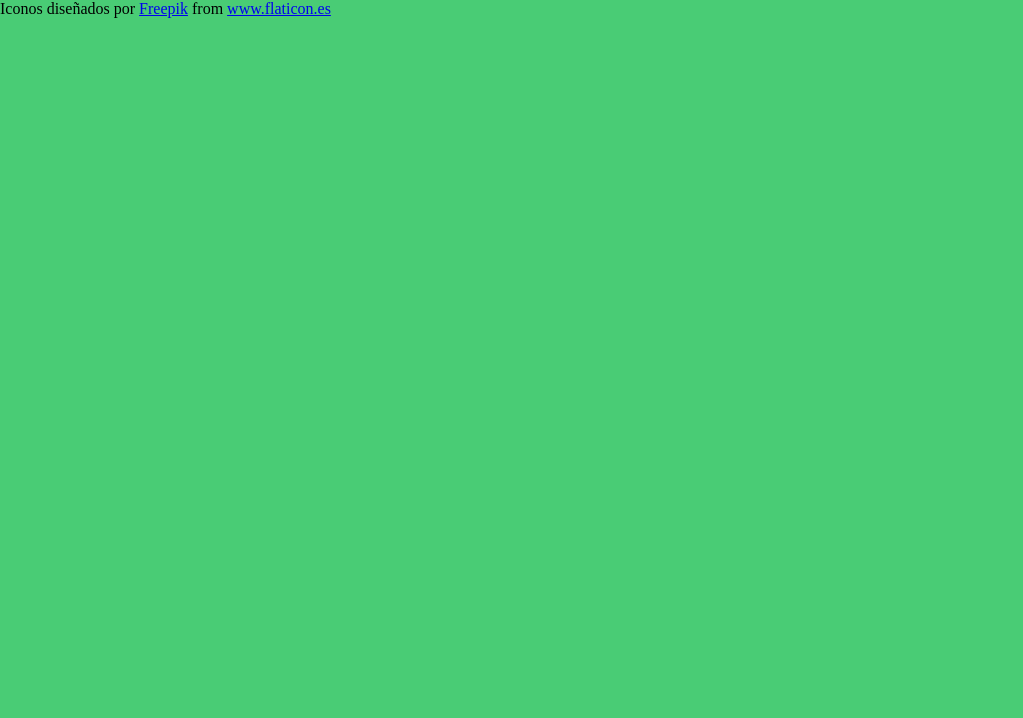
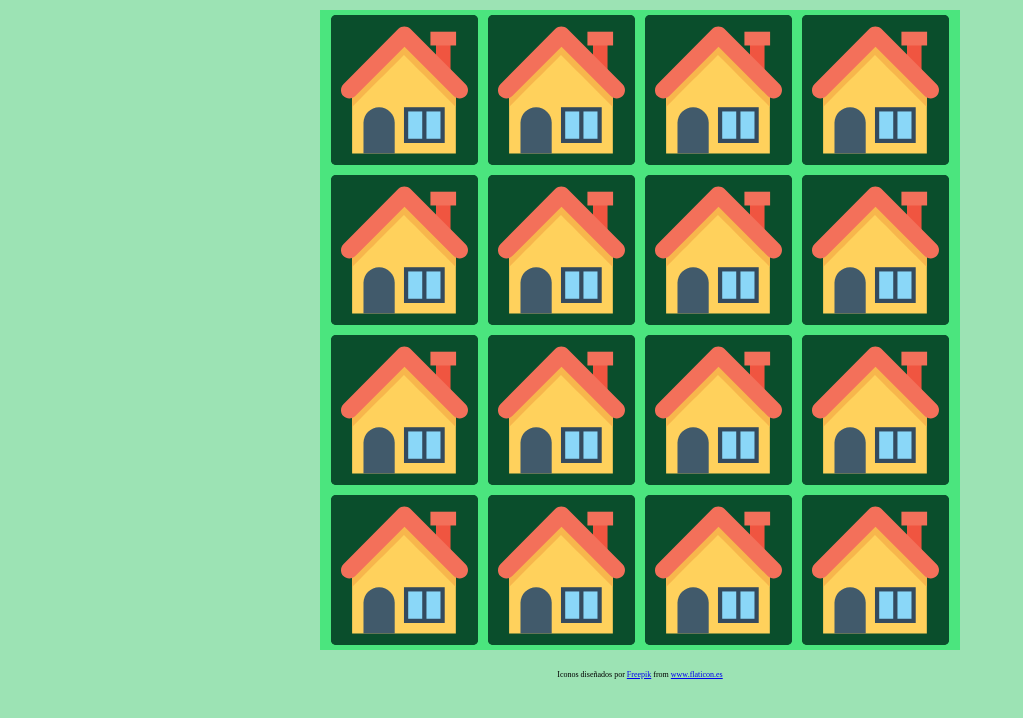
Before and after one commit to marinadelafuente/stay-at-home-memory-game, a plain HTML site: page index.html in a window 1280 px wide. Shown: the whole page, without its empty margins (0-1023 px from the left). Drawn offline with Linux system fonts and the light colour scheme.

Commit message:
add styling and html

```diff
--- a/index.html
+++ b/index.html
@@ -10,14 +10,76 @@
 
 <body>
     <main class="memory-game">
-        <div class="memory-card">
-
+        <div class="memory-card js-memory-card">
+            <img src="img/045-reading.svg" alt="reading" class="img front">
+            <img src="img/house.svg" alt="back-of-the-card" class="img back test">
+        </div>
+        <div class="memory-card js-memory-card">
+            <img src="img/036-teleworking.svg" alt="teleworking" class="img front">
+            <img src="img/house.svg" alt="back-of-the-card" class="img back">
+        </div>
+        <div class="memory-card js-memory-card">
+            <img src="img/011-distance.svg" alt="distance" class="img front">
+            <img src="img/house.svg" alt="back-of-the-card" class="img back">
+        </div>
+        <div class="memory-card js-memory-card">
+            <img src="img/046-cooking.svg" alt="cooking" class="img front">
+            <img src="img/house.svg" alt="back-of-the-card" class="img back">
+        </div>
+        <div class="memory-card js-memory-card">
+            <img src="img/045-reading.svg" alt="reading" class="img front">
+            <img src="img/house.svg" alt="back-of-the-card" class="img back">
+        </div>
+        <div class="memory-card js-memory-card">
+            <img src="img/044-meditation.svg" alt="meditation" class="img front">
+            <img src="img/house.svg" alt="back-of-the-card" class="img back">
+        </div>
+        <div class="memory-card js-memory-card">
+            <img src="img/024-clean.svg" alt="clean" class="img front">
+            <img src="img/house.svg" alt="back-of-the-card" class="img back">
+        </div>
+        <div class="memory-card js-memory-card">
+            <img src="img/043-exercise.svg" alt="exercise" class="img front">
+            <img src="img/house.svg" alt="back-of-the-card" class="img back">
+        </div>
+        <div class="memory-card js-memory-card">
+            <img src="img/043-exercise.svg" alt="exercise" class="img front">
+            <img src="img/house.svg" alt="back-of-the-card" class="img back">
+        </div>
+        <div class="memory-card js-memory-card">
+            <img src="img/032-drink water.svg" alt="drink water" class="img front">
+            <img src="img/house.svg" alt="back-of-the-card" class="img back">
+        </div>
+        <div class="memory-card js-memory-card">
+            <img src="img/046-cooking.svg" alt="cooking" class="img front">
+            <img src="img/house.svg" alt="back-of-the-card" class="img back">
+        </div>
+        <div class="memory-card js-memory-card">
+            <img src="img/036-teleworking.svg" alt="teleworking" class="img front">
+            <img src="img/house.svg" alt="back-of-the-card" class="img back">
+        </div>
+        <div class="memory-card js-memory-card">
+            <img src="img/032-drink water.svg" alt="drink water" class="img front">
+            <img src="img/house.svg" alt="back-of-the-card" class="img back">
+        </div>
+        <div class="memory-card js-memory-card">
+            <img src="img/044-meditation.svg" alt="meditation" class="img front">
+            <img src="img/house.svg" alt="back-of-the-card" class="img back">
+        </div>
+        <div class="memory-card js-memory-card">
+            <img src="img/011-distance.svg" alt="distance" class="img front">
+            <img src="img/house.svg" alt="back-of-the-card" class="img back">
+        </div>
+        <div class="memory-card js-memory-card">
+            <img src="img/024-clean.svg" alt="clean" class="img front">
+            <img src="img/house.svg" alt="back-of-the-card" class="img back">
         </div>
     </main>
 
 
-
-    <div>Iconos diseñados por <a href="https://www.flaticon.es/autores/freepik" title="Freepik">Freepik</a> from <a href="https://www.flaticon.es/" title="Flaticon">www.flaticon.es</a></div>
+    <footer class="footer">
+        <div>Iconos diseñados por <a href="https://www.flaticon.es/autores/freepik" title="Freepik">Freepik</a> from <a href="https://www.flaticon.es/" title="Flaticon">www.flaticon.es</a></div>
+    </footer>
     <script type="text/javascript" src="script.js"></script>
 </body>
 
--- a/script.js
+++ b/script.js
@@ -0,0 +1,13 @@
+'use strict';
+
+let cards = document.querySelectorAll('.js-memory-card');
+
+const flipCard = () => {
+    console.log('hago', this); // si pinchas en los diferentes id (luke y leia) te dirán cosas diferentes
+};
+
+for (const card of cards) {
+    card.addEventListener('click', flipCard);
+}
+
+// cards.forEach(card => card.addEventListener('click', flipCard));
--- a/style.css
+++ b/style.css
@@ -6,5 +6,52 @@
 
 body {
     height: 100vh;
-    background-color: rgb(73, 204, 117);
+    background-color: rgba(73, 204, 117, 0.541);
+    display: flex;
+    flex-direction: column;
+    align-items: center;
 }
+
+.img {
+    width: 100px;
+}
+
+.memory-game {
+    margin: 10px;
+    width: 640px;
+    height: 640px;
+    display: flex;
+    flex-wrap: wrap;
+    justify-content: center;
+    /* align-items: center; */
+    /* border: 2px solid rgb(68, 32, 201); */
+    background-color: rgba(36, 231, 101, 0.671);
+}
+
+.memory-card {
+    width: 23%;
+    position: relative;
+    margin: 5px;
+    transform: scale(1);
+}
+
+memory-card:active {
+    transform: scale(.97);
+    transition: transform .2s;
+}
+
+.front,
+.back {
+    /* border: 2px solid green; */
+    position: absolute;
+    width: 100%;
+    height: 100%;
+    padding: 10px;
+    background-color: rgb(10, 78, 44);
+    border-radius: 5px;
+}
+
+.footer {
+    margin: 10px 0 5px 0;
+    font-size: 8px;
+}
```
Also changed, not shown: img/011-distance.svg (added), img/024-clean.svg (added), img/032-drink water.svg (added), img/036-teleworking.svg (added), img/043-exercise.svg (added), img/044-meditation.svg (added), img/045-reading.svg (added), img/046-cooking.svg (added), img/house.svg (added).
